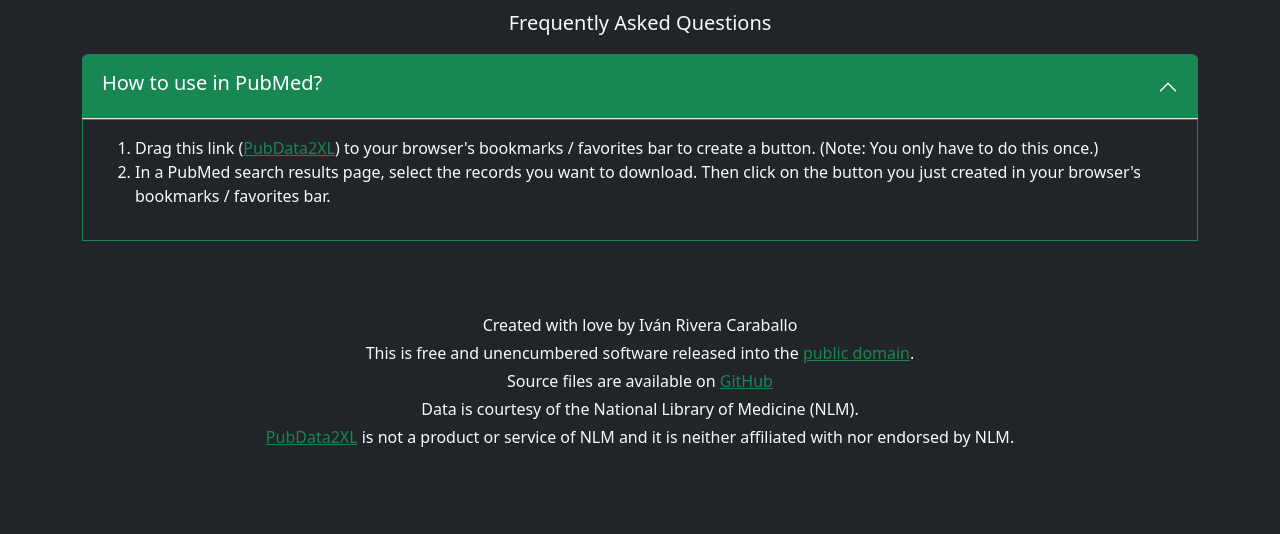
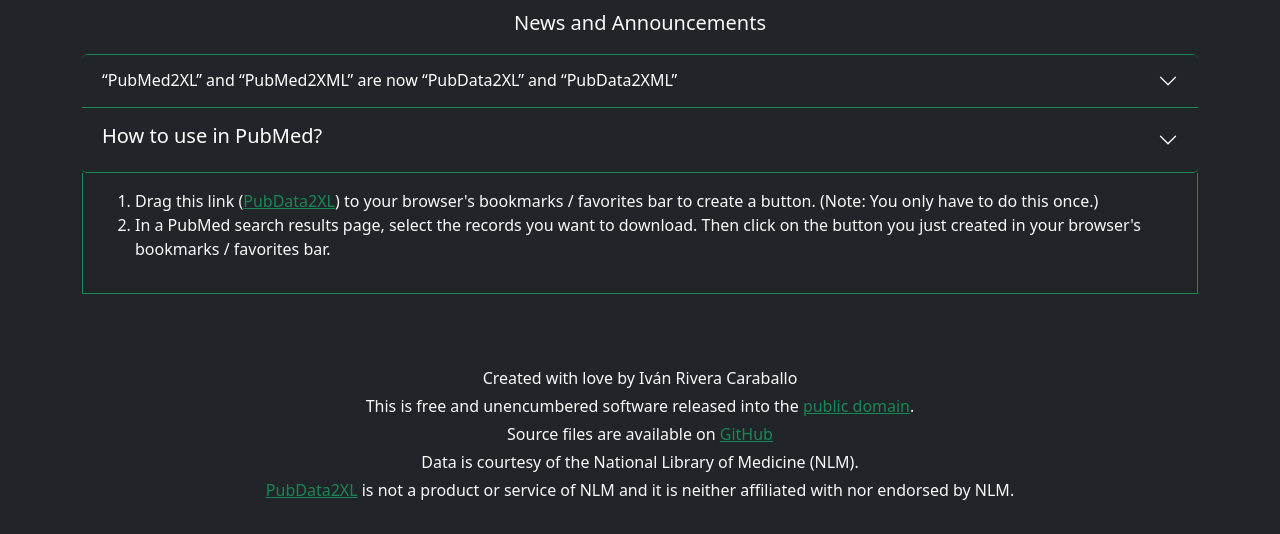
Before and after one commit to PubData2XL/PubData2XL, a Django app: template src/apps/pubdata2xl/templates/pubdata2xl/news.html in a window 1280 px wide. Shown: the part 100-634 px from the top of the page. Run offline with Django 4.2, Linux system fonts and the light colour scheme; the template is opened without the code that fills it, so the values that code supplies are empty; some libraries are stand-ins or nearby versions.

Commit message:
announcement added

```diff
--- a/src/apps/pubdata2xl/templates/pubdata2xl/news.html
+++ b/src/apps/pubdata2xl/templates/pubdata2xl/news.html
@@ -2,7 +2,7 @@
 {% load static %}
 {% block title %}PubData2XL News and Announcements{% endblock %}
 {% block styles %}<link href="{% static 'pubdata2xl/css/style.css' %}" rel="stylesheet" crossorigin="anonymous">{% endblock %}
-{% block lead %}Frequently Asked Questions{% endblock %}
+{% block lead %}News and Announcements{% endblock %}
 {% block description%}Download thousands of PubMed citations into a spreadsheet. Free, no ads, secure, encrypted, privacy, untraceable and simple to use.{% endblock %}
 {% block logo_link_url %}{% url 'pubdata2xl:download_excel' %}{{ form.pmids.value|default_if_none:"" }}{% endblock %}
 {% block left_link_url %}{% url 'pubdata2xl:download_excel' %}{{ form.pmids.value|default_if_none:"" }}{% endblock %}
@@ -14,12 +14,24 @@
     <div class="col">
       <div class="accordion" id="news">
         <div class="accordion-item">
-          <h2 class="accordion-header" id="headingOne">
-            <button class="accordion-button" type="button" data-bs-toggle="collapse" data-bs-target="#news1" aria-expanded="true" aria-controls="collapseOne">
+          <h2 class="accordion-header" id="heading2">
+            <button aria-expanded="true" aria-controls="collapse2" data-bs-target="#news2" class="accordion-button collapsed" data-bs-toggle="collapse" type="button">
+              “PubMed2XL” and “PubMed2XML” are now “PubData2XL” and “PubData2XML”
+            </button>
+          </h2>
+          <div id="news3" class="accordion-collapse collapse" aria-labelledby="heading2" data-bs-parent="#news">
+            <div class="accordion-body bg-dark text-light">
+              <strong>We are excited to announce that our company has undergone a significant transformation and is now known as PubData2XL. This change reflects our commitment to growth and innovation. Please be assured that despite the new name, your experience on our site will remain seamless and familiar. You can continue to access all the services and features you value in the exact same manner as before. Our dedication to providing you with exceptional service remains our top priority. Welcome to the new chapter of PubData2XL!</strong>
+            </div>
+          </div>
+        </div>
+        <div class="accordion-item">
+          <h2 class="accordion-header" id="heading1">
+            <button aria-expanded="false" aria-controls="collapse1" data-bs-target="#news1" class="accordion-button collapsed" data-bs-toggle="collapse" type="button">
               <h5>How to use in PubMed?</h5>
             </button>
           </h2>
-          <div id="news1" class="accordion-collapse collapse show" aria-labelledby="headingOne" data-bs-parent="#news">
+          <div id="news1" class="accordion-collapse collapse show" aria-labelledby="heading1" data-bs-parent="#news">
             <div class="accordion-body bg-dark text-light">
               <ol>
                 <li>Drag this link (<a class="text-success" target="_blank" href="javascript:(function(){function goToPubData2XL(pmids){if (pmids != &quot;&quot;) {window.open(&quot;https://www.pubdata2xl.com/&quot; + pmids, '_blank');}else {alert(&quot;Hmm, looks like you didn't select any records, or did you?&quot;);}}var pmids;switch (document.domain) {case &quot;ovidsp.dc2.ovid.com&quot;:pmids = $(&quot;td.titles-checkbox input:checked&quot;).parent().siblings().find(&quot;div.article-ui&quot;).map(function(){return $(this).text().match(/([0-9]+)/)[0]; }).get().join(&quot;,&quot;);goToMPubData2XL(pmids);break;case &quot;www.ncbi.nlm.nih.gov&quot;:pmids = jQuery(&quot;div.rprtnum input:checked&quot;).map(function(){ return this.value; }).get().join(&quot;,&quot;);goToPubData2XL(pmids);break;case &quot;pubmed.ncbi.nlm.nih.gov&quot;:pmids = $(&quot;div#search-results section.search-results-list article input.search-result-selector:checked&quot;).map(function(){ return this.value; }).get().join(&quot;,&quot;);goToPubData2XL(pmids);break;default:alert(&quot;Hmm, looks like you are not on a supported site, or are you?&quot;);}})()">PubData2XL</a>) to your browser's bookmarks / favorites bar to create a button.
--- a/src/apps/pubdata2xl/views.py
+++ b/src/apps/pubdata2xl/views.py
@@ -39,7 +39,7 @@
     """."""
     context = {'time': datetime.datetime.now().strftime ("%B %d, %Y")} #October 10, 2020
     template = "pubdata2xl/news.html"
-    context["page_h1_title"] = "PubData2XL News"
+    context["page_h1_title"] = "PubData2XL"
     initial = ""
     if len(pmid) >=1:
         initial = {"pmids": pmid.replace("/", "").replace(" ", "")}
```
